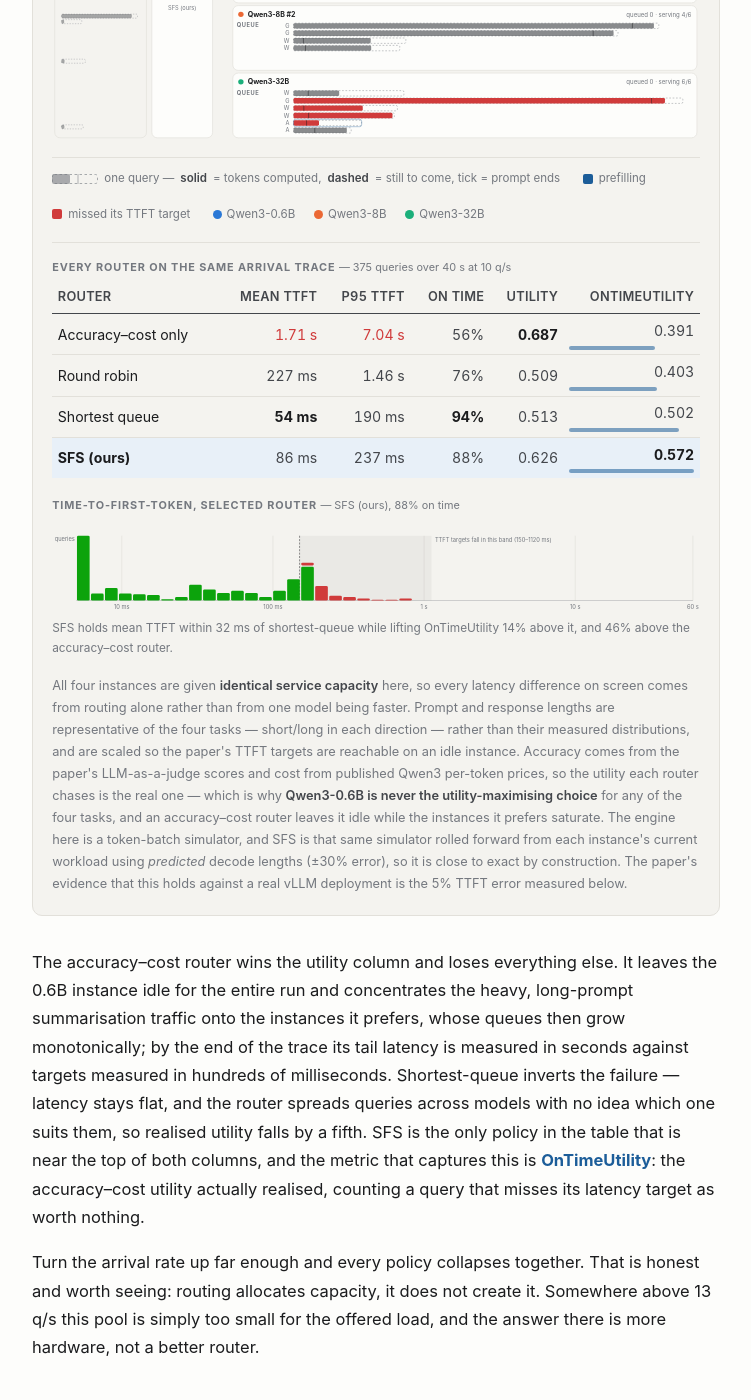
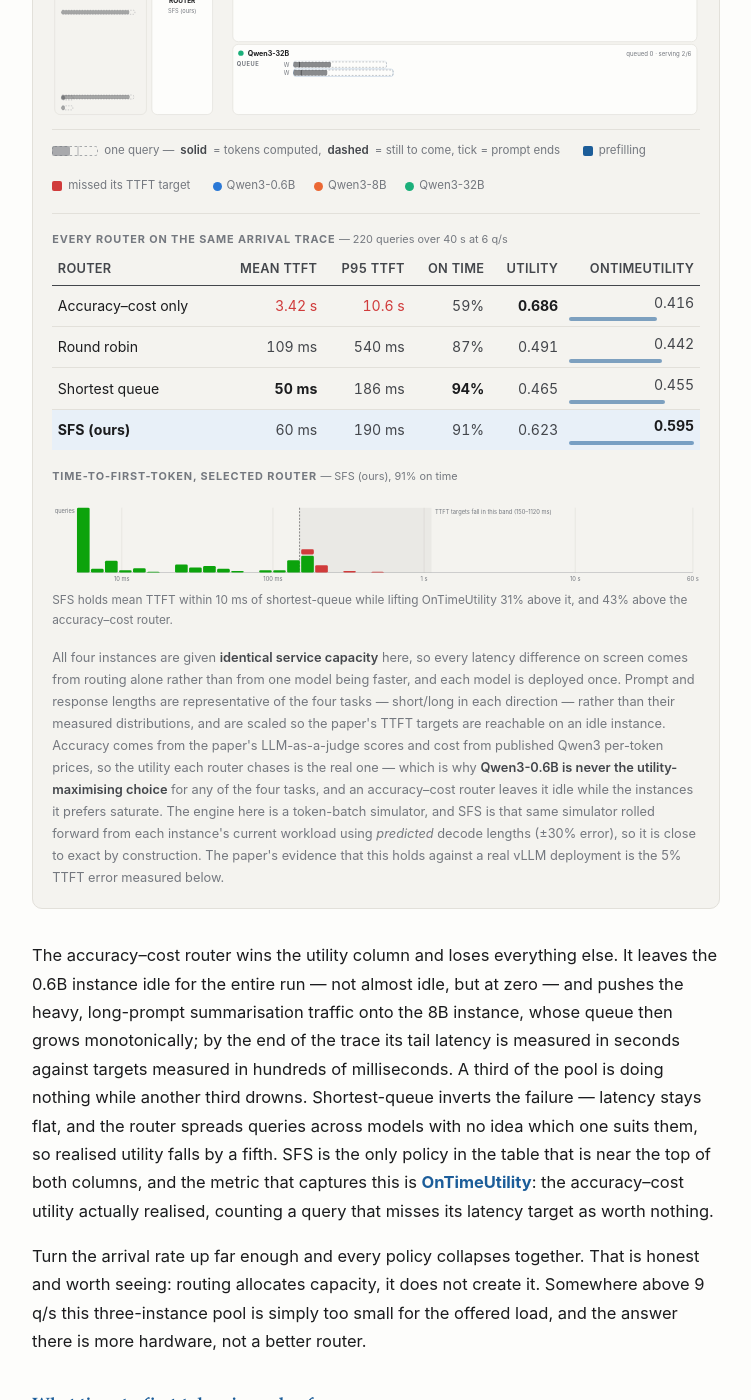
Before and after one commit to patel-shivam/patel-shivam.github.io, a Jekyll site: the page built from papers/latency-routing/index.md, in a window 1280 px wide and 1400 px high, scrolled down 2300 px. Shown: the whole window, without its empty margins (264-1015 px from the left). Built offline with Jekyll 4.4.1, drawn with Linux system fonts in a browser that asks for light colours; some of the changed text lies outside the part shown.

Commit message:
Simulate one instance per model, not a replicated 8B
Drops the second Qwen3-8B replica so the pool is one Qwen3-0.6B, one 8B and
one 32B. Stage geometry now derives from INST.length rather than a hardcoded
four, so the panel count follows the pool.

The smaller pool sharpens the point rather than softening it: with a single 8B
instance absorbing all of the long-prompt HotpotQA and GovReport traffic, the
accuracy-cost router's mean TTFT runs from 166 ms to 10.5 s across the load
range while it still sends nothing at all to the 0.6B instance. At the new
default of 6 q/s two of the three instances sit idle while the third holds a
19-deep queue. SFS stays within 10 ms of shortest-queue on latency for 31%
more OnTimeUtility.

Load range retuned to 3-9 q/s for the smaller pool (18 concurrent slots rather
than 24); above that the pool itself saturates. Verified against the Python
twin: the browser reproduces its numbers exactly and SFS leads OnTimeUtility
at every rate in range.

Co-Authored-By: Claude Opus 5 <noreply@anthropic.com>
Claude-Session: https://claude.ai/code/session_015jnh6mbg7R78YhBkTeyijv

```diff
--- a/papers/latency-routing/index.md
+++ b/papers/latency-routing/index.md
@@ -89,33 +89,34 @@ gap: **a single routing decision that optimises accuracy, cost and latency joint
 
 <h3>The failure is not subtle</h3>
 
-The demonstration below is a small deployment: four model instances, a stream of queries
-drawn from four tasks with genuinely different prompt and response lengths, and the same
-arrival trace fed to four different routers. Accuracy scores and per-token prices are the
+The demonstration below is a small deployment: one instance of each of the three Qwen3
+models, a stream of queries drawn from four tasks with genuinely different prompt and
+response lengths, and the same arrival trace fed to four different routers. Accuracy scores and per-token prices are the
 paper's, so the accuracy–cost utility each router is chasing is the real one.
 
-The instances are given **identical service capacity**, which is not physically true of a
-0.6B and a 32B model, but it isolates the effect we care about: every difference in latency
-you see is produced by the routing decision and nothing else. Under those prices and scores
+The three instances are given **identical service capacity**, which is not physically true
+of a 0.6B and a 32B model, but it isolates the effect we care about: every difference in
+latency you see is produced by the routing decision and nothing else. Under those prices and scores
 Qwen3-0.6B is never the utility-maximising choice for any of the four tasks — so watch what
 the accuracy–cost router does with it.
 
 {% include_relative router.part.html %}
 
 The accuracy–cost router wins the utility column and loses everything else. It leaves the
-0.6B instance idle for the entire run and concentrates the heavy, long-prompt summarisation
-traffic onto the instances it prefers, whose queues then grow monotonically; by the end of
-the trace its tail latency is measured in seconds against targets measured in hundreds of
-milliseconds. Shortest-queue inverts the failure — latency stays flat, and the router
+0.6B instance idle for the entire run — not almost idle, but at zero — and pushes the heavy,
+long-prompt summarisation traffic onto the 8B instance, whose queue then grows
+monotonically; by the end of the trace its tail latency is measured in seconds against
+targets measured in hundreds of milliseconds. A third of the pool is doing nothing while
+another third drowns. Shortest-queue inverts the failure — latency stays flat, and the router
 spreads queries across models with no idea which one suits them, so realised utility falls
 by a fifth. SFS is the only policy in the table that is near the top of both columns, and
 the metric that captures this is **OnTimeUtility**: the accuracy–cost utility actually
 realised, counting a query that misses its latency target as worth nothing.
 
 Turn the arrival rate up far enough and every policy collapses together. That is honest and
-worth seeing: routing allocates capacity, it does not create it. Somewhere above 13 q/s
-this pool is simply too small for the offered load, and the answer there is more hardware,
-not a better router.
+worth seeing: routing allocates capacity, it does not create it. Somewhere above 9 q/s
+this three-instance pool is simply too small for the offered load, and the answer there is
+more hardware, not a better router.
 
 <h2 class="section">What time-to-first-token is made of</h2>
 
--- a/papers/latency-routing/router.part.html
+++ b/papers/latency-routing/router.part.html
@@ -174,7 +174,7 @@
 </style>
 
 <div class="lr">
-  <h4>Interactive · one arrival trace, four model instances, four routers</h4>
+  <h4>Interactive · one arrival trace, three model instances, four routers</h4>
 
   <div class="lr-ctl">
     <div class="lr-row">
@@ -184,9 +184,9 @@
     <div class="lr-row">
       <span class="lbl">Arrival rate</span>
       <label class="lr-slider">
-        <input type="range" id="lr-qps" min="4" max="13" step="1" value="10"
+        <input type="range" id="lr-qps" min="3" max="9" step="1" value="6"
                aria-label="Total query arrival rate in queries per second">
-        <span class="val" id="lr-qpsv">10 q/s</span>
+        <span class="val" id="lr-qpsv">6 q/s</span>
       </label>
       <div class="lr-mini">
         <button type="button" id="lr-play">Pause</button>
@@ -196,8 +196,8 @@
   </div>
 
   <div class="lr-wrap lr-scroll">
-    <svg class="lr-stage" id="lr-stage" viewBox="0 0 960 452" role="img"
-         aria-label="Queries arriving at a router and being dispatched to four model instances, whose queues build up over time"></svg>
+    <svg class="lr-stage" id="lr-stage" viewBox="0 0 960 368" role="img"
+         aria-label="Queries arriving at a router and being dispatched to three model instances, whose queues build up over time"></svg>
   </div>
 
   <div class="lr-legend">
@@ -247,9 +247,10 @@
   <p class="lr-note">
     All four instances are given <b>identical service capacity</b> here, so every latency
     difference on screen comes from routing alone rather than from one model being
-    faster. Prompt and response lengths are representative of the four tasks — short/long
-    in each direction — rather than their measured distributions, and are scaled so the
-    paper's TTFT targets are reachable on an idle instance. Accuracy comes from the paper's LLM-as-a-judge scores and cost from published
+    faster, and each model is deployed once. Prompt and response lengths are
+    representative of the four tasks — short/long in each direction — rather than their
+    measured distributions, and are scaled so the paper's TTFT targets are reachable on an
+    idle instance. Accuracy comes from the paper's LLM-as-a-judge scores and cost from published
     Qwen3 per-token prices, so the utility each router chases is the real one — which is
     why <b>Qwen3-0.6B is never the utility-maximising choice</b> for any of the four tasks,
     and an accuracy–cost router leaves it idle while the instances it prefers saturate.
@@ -288,7 +289,7 @@
     { id: 'writing',   tag: 'W', p: [30, 120],    d: [500, 900], acc: { a: .177, b: .575, c: .807 } }
   ];
   var INST = [
-    { m: 'a', tag: '' }, { m: 'b', tag: '#1' }, { m: 'b', tag: '#2' }, { m: 'c', tag: '' }
+    { m: 'a', tag: '' }, { m: 'b', tag: '' }, { m: 'c', tag: '' }
   ];
   var POLICIES = [
     { id: 'la',  name: 'Accuracy–cost only' },
@@ -506,7 +507,8 @@
     }
 
     /* stats */
-    var got = [], comp = [0, 0, 0, 0];
+    var got = [], comp = [];
+    for (i = 0; i < INST.length; i++) comp.push(0);
     for (i = 0; i < qs.length; i++) {
       if (qs[i].ttft !== null) {
         got.push(qs[i]);
@@ -530,9 +532,11 @@
 
   /* ─── stage geometry ────────────────────────────────────────────── */
   var LX = 4, LW = 136, RX = 148, RW = 90, PX = 268, PW = 688;
-  var TOP = 44, PH = 96, PGAP = 4;
+  var NI = INST.length;
+  var TOP = 44, PH = 104, PGAP = 4;
+  var COLH = NI * (PH + PGAP) - PGAP;   /* arrivals lane / router height */
   var QX = PX + 6, QW = 74, AX = PX + 90, AW = PW - 96;
-  var ROWH = 11, BARH = 8;
+  var ROWH = 12, BARH = 8;
 
   function panelY(i) { return TOP + i * (PH + PGAP); }
   function barW(tok) { return Math.max(24, Math.min(AW - 4, 6.06 * Math.sqrt(tok) - 14.8)); }
@@ -544,7 +548,7 @@
     while (stage.firstChild) stage.removeChild(stage.firstChild);
     var i, j, y, g;
 
-    stage.appendChild(el('rect', { x: LX, y: TOP, width: LW, height: 4 * (PH + PGAP) - PGAP,
+    stage.appendChild(el('rect', { x: LX, y: TOP, width: LW, height: COLH,
       rx: 8, 'class': 'zone' }));
     var zl = el('text', { x: LX + 8, y: TOP - 10, 'class': 'zlab' }); zl.textContent = 'Arrivals';
     stage.appendChild(zl);
@@ -568,7 +572,7 @@
     }
 
     /* router */
-    var rh = 4 * (PH + PGAP) - PGAP;
+    var rh = COLH;
     stage.appendChild(el('rect', { x: RX, y: TOP, width: RW, height: rh, rx: 8, 'class': 'router-bg' }));
     var rt = el('text', { x: RX + RW / 2, y: TOP + rh / 2 - 6, 'class': 'rlab', 'text-anchor': 'middle' });
     rt.textContent = 'ROUTER';
@@ -577,14 +581,14 @@
     stage.appendChild(rPolTx);
 
     links = [];
-    for (i = 0; i < 4; i++) {
+    for (i = 0; i < NI; i++) {
       var ln = el('path', { d: '', 'class': 'link link' + MODELS[INST[i].m].ci });
       stage.appendChild(ln);
       links.push(ln);
     }
 
     slotG = []; queueG = []; panelBg = []; panelWash = []; statTx = []; dots = [];
-    for (i = 0; i < 4; i++) {
+    for (i = 0; i < NI; i++) {
       y = panelY(i);
       var ci = MODELS[INST[i].m].ci;
       var bg = el('rect', { x: PX, y: y, width: PW, height: PH, rx: 8, 'class': 'panel-bg' });
@@ -665,7 +669,7 @@
       if (q.arr <= simT) continue;
       var frac = 1 - (q.arr - simT) / ARR_TRAVEL;
       var w = Math.max(10, Math.min(120, barW(q.tot) * 0.21));
-      var yy = TOP + 6 + frac * (4 * (PH + PGAP) - PGAP - 18);
+      var yy = TOP + 6 + frac * (COLH - 18);
       var a = arrivalPool[ap++];
       a.g.style.opacity = Math.min(1, frac * 3).toFixed(2);
       a.pend.setAttribute('x', LX + 10); a.pend.setAttribute('y', yy);
@@ -676,16 +680,17 @@
     for (; ap < arrivalPool.length; ap++) arrivalPool[ap].g.style.opacity = 0;
 
     /* dispatch link flashes */
-    var recent = [-1, -1, -1, -1], recentT = [0, 0, 0, 0];
+    var recent = [], recentT = [];
+    for (i = 0; i < NI; i++) { recent.push(-1); recentT.push(0); }
     for (i = 0; i < qs.length; i++) {
       q = qs[i];
       if (q.arr > simT) break;
       if (simT - q.arr < 260 && q.arr > recentT[q.inst]) { recent[q.inst] = q.id; recentT[q.inst] = q.arr; }
     }
-    for (i = 0; i < 4; i++) {
+    for (i = 0; i < NI; i++) {
       if (recent[i] >= 0 && !reduce) {
         var age = (simT - recentT[i]) / 260;
-        var y0 = TOP + (4 * (PH + PGAP) - PGAP) / 2, y1 = panelY(i) + PH / 2;
+        var y0 = TOP + COLH / 2, y1 = panelY(i) + PH / 2;
         var mx = (RX + RW + PX) / 2;
         links[i].setAttribute('d', 'M' + (RX + RW) + ',' + y0 + ' C' + mx + ',' + y0 +
           ' ' + mx + ',' + y1 + ' ' + PX + ',' + y1);
@@ -694,7 +699,7 @@
     }
 
     /* per instance */
-    for (i = 0; i < 4; i++) {
+    for (i = 0; i < NI; i++) {
       var qd = [], act = [];
       for (j = 0; j < qs.length; j++) {
         q = qs[j];
```
Also changed, not shown: other parts of papers/latency-routing/router.part.html (+1 -1 lines).
